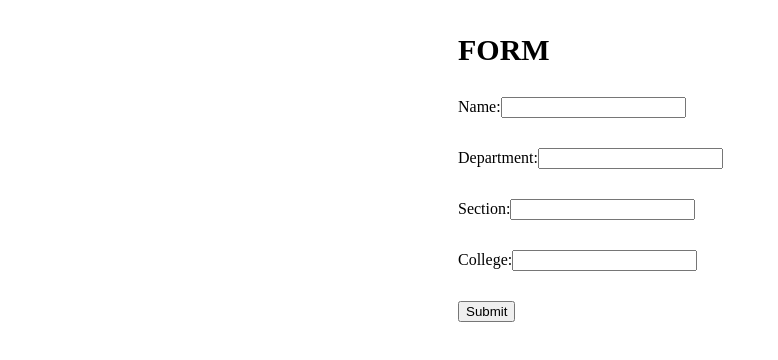
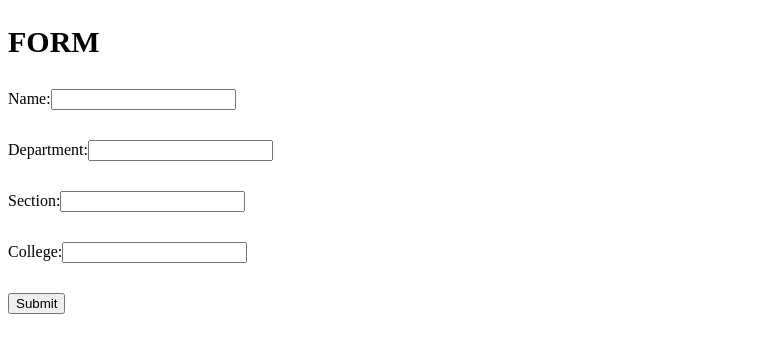
Before and after one commit to shivasankari3101/Sample, a plain HTML site: page index.html in a window 1280 px wide. Shown: the whole page, without its empty margins (0-778 px from the left). Drawn offline with Linux system fonts and the light colour scheme.

Commit message:
Update styles.css

```diff
--- a/styles.css
+++ b/styles.css
@@ -6,15 +6,7 @@ div{
 	font-size: 30px;
 }
 
-body{
-	position: relative;
-}
 
-section{
-	position:absolute;
-	right: 450px;
-	left: 450px;
-}
 
 a{
 	text-decoration: none;
```
